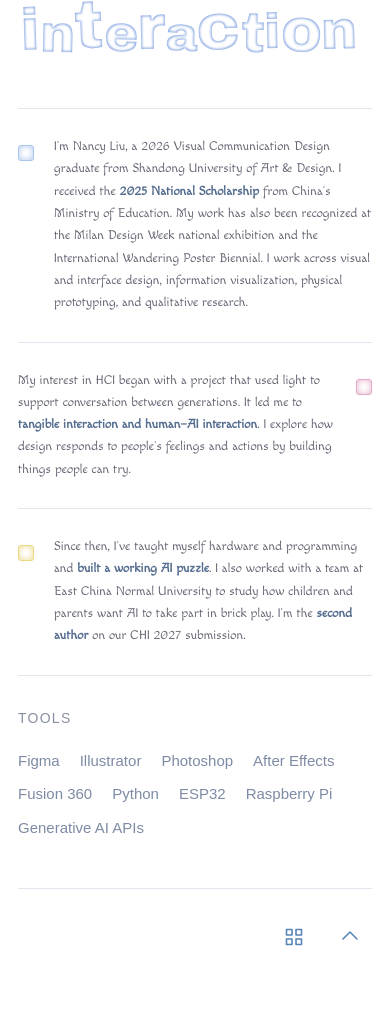
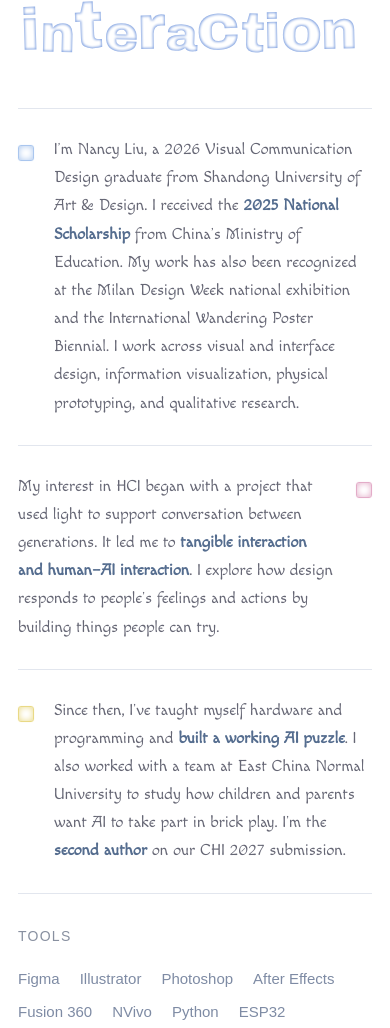
Before and after one commit to liunanxi593/personal-site, a plain HTML site: page index.html in a window 390 px wide. Shown: the part 489-1517 px from the top of the page. Before the commit the page ends 1483 px from the top, so only its background shows below. Drawn offline with Linux system fonts and the light colour scheme.

Commit message:
Refine About text size and add NVivo

```diff
--- a/airbrush.css
+++ b/airbrush.css
@@ -211,7 +211,7 @@
 
 .airbrush-study .about-paragraph > p {
   font-family: "Reference Hand", "Papyrus", Georgia, serif;
-  font-size: 14px;
+  font-size: 18px;
   line-height: 1.75;
   letter-spacing: .003em;
   font-weight: 400;
@@ -274,7 +274,7 @@
 
 @media (max-width: 760px) {
   .airbrush-study .about-paragraph > p {
-    font-size: 13.333px;
+    font-size: 17px;
     line-height: 1.72;
   }
 
@@ -315,7 +315,7 @@
   }
 
   .airbrush-study .about-paragraph > p {
-    font-size: 12.667px;
+    font-size: 16px;
     line-height: 1.76;
   }
 }
--- a/index.html
+++ b/index.html
@@ -2,7 +2,7 @@
 <html lang="en" translate="no"><head><meta charset="utf-8"><meta name="viewport" content="width=device-width,initial-scale=1">
 <title>About | Nancy Liu</title><meta name="description" content="Nancy Liu is a visual communication design graduate working in tangible interaction and human–AI interaction.">
 <meta name="google" content="notranslate"><link rel="icon" href="favicon.svg" type="image/svg+xml"><link rel="stylesheet" href="portfolio.css?v=2"><link rel="stylesheet" href="about.css?v=3"><script src="portfolio.js?v=2" defer></script><link rel="stylesheet" href="icon-controls.css">
-<link rel="stylesheet" href="airbrush.css?v=20261126-airbrush-2">
+<link rel="stylesheet" href="airbrush.css?v=20261126-airbrush-3">
 </head>
 <body class="about-home airbrush-study" id="top"><span class="about-disc edge-disc" aria-hidden="true"></span><a class="skip" href="#main">Skip to content</a><div class="wrap"><header class="site-header"><a class="wordmark" href="index.html" aria-label="Nancy Liu"><img class="wordmark-art" src="assets/airbrush-wordmark.svg" alt="" aria-hidden="true" width="565" height="145"></a><nav class="site-nav" aria-label="Main navigation"><a href="index.html" aria-current="page">About</a><a href="projects.html" >Projects</a></nav></header>
 <main id="main" class="about-main">
@@ -15,5 +15,5 @@
 <div class="about-paragraph"><span class="paragraph-mark" aria-hidden="true"></span><p>My interest in HCI began with a project that used light to support conversation between generations. It led me to <strong>tangible interaction and human–AI interaction</strong>. I explore how design responds to people’s feelings and actions by building things people can try.</p></div>
 <div class="about-paragraph"><span class="paragraph-mark" aria-hidden="true"></span><p>Since then, I’ve taught myself hardware and programming and <strong>built a working AI puzzle</strong>. I also worked with a team at East China Normal University to study how children and parents want AI to take part in brick play. I’m the <strong>second author</strong> on our CHI 2027 submission.</p></div></div>
 </section>
-<section class="about-tools" aria-labelledby="tools-title"><h2 id="tools-title">Tools</h2><ul><li>Figma</li><li>Illustrator</li><li>Photoshop</li><li>After Effects</li><li>Fusion 360</li><li>Python</li><li>ESP32</li><li>Raspberry Pi</li><li>Generative AI APIs</li></ul></section>
+<section class="about-tools" aria-labelledby="tools-title"><h2 id="tools-title">Tools</h2><ul><li>Figma</li><li>Illustrator</li><li>Photoshop</li><li>After Effects</li><li>Fusion 360</li><li>NVivo</li><li>Python</li><li>ESP32</li><li>Raspberry Pi</li><li>Generative AI APIs</li></ul></section>
 </main><footer class="site-footer"><div class="footer-links"><a href="projects.html" class="ui-icon-control" aria-label="Projects"><svg class="ui-icon" viewBox="0 0 24 24" fill="none" stroke="currentColor" stroke-width="1.6" stroke-linecap="round" stroke-linejoin="round" aria-hidden="true" focusable="false"><rect x="4.5" y="4.5" width="5.5" height="5.5"/><rect x="14" y="4.5" width="5.5" height="5.5"/><rect x="4.5" y="14" width="5.5" height="5.5"/><rect x="14" y="14" width="5.5" height="5.5"/></svg></a><a href="#top" class="ui-icon-control" aria-label="Back to top"><svg class="ui-icon" viewBox="0 0 24 24" fill="none" stroke="currentColor" stroke-width="1.6" stroke-linecap="round" stroke-linejoin="round" aria-hidden="true" focusable="false"><path d="m5 14 7-7 7 7"/></svg></a></div></footer></div></body></html>
```
